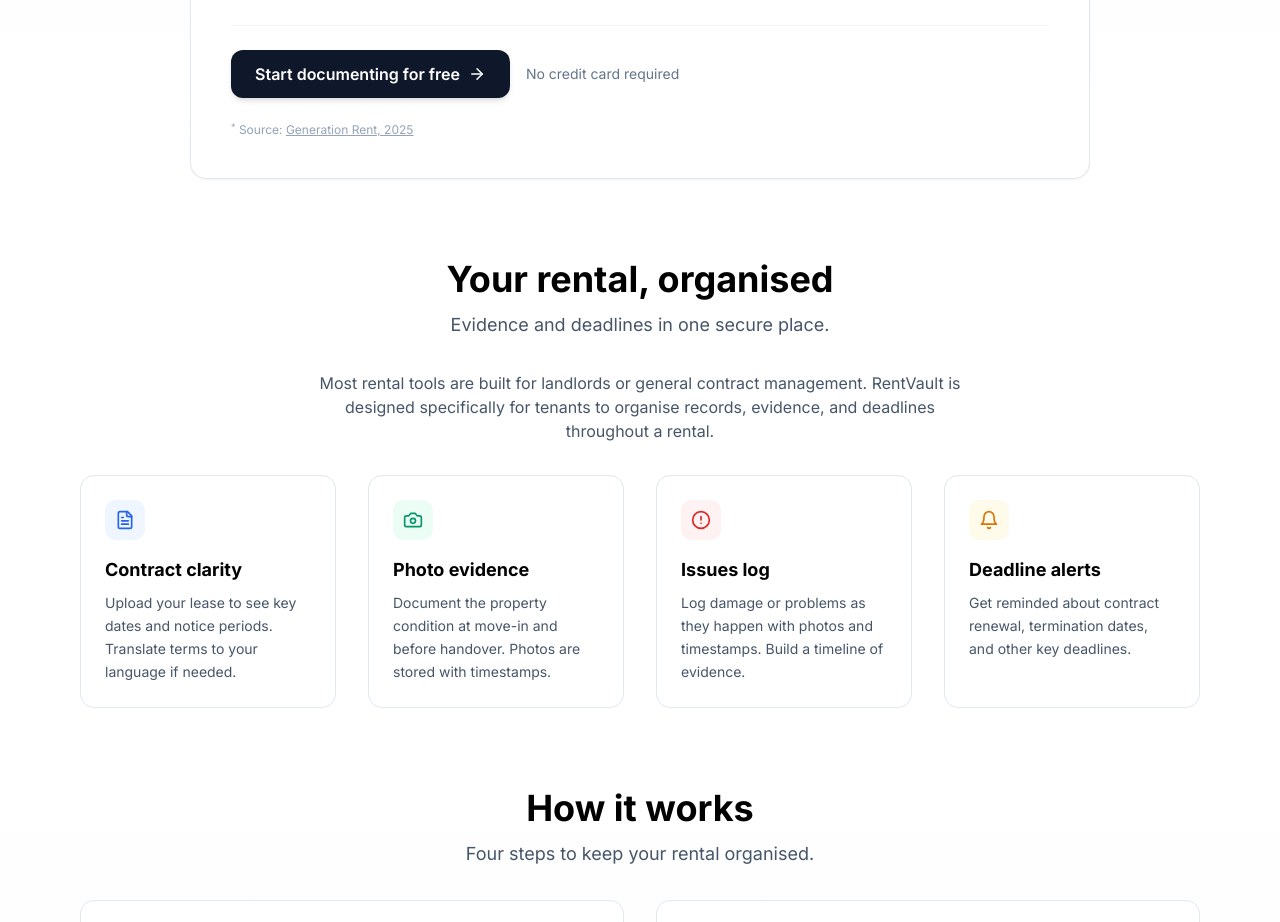
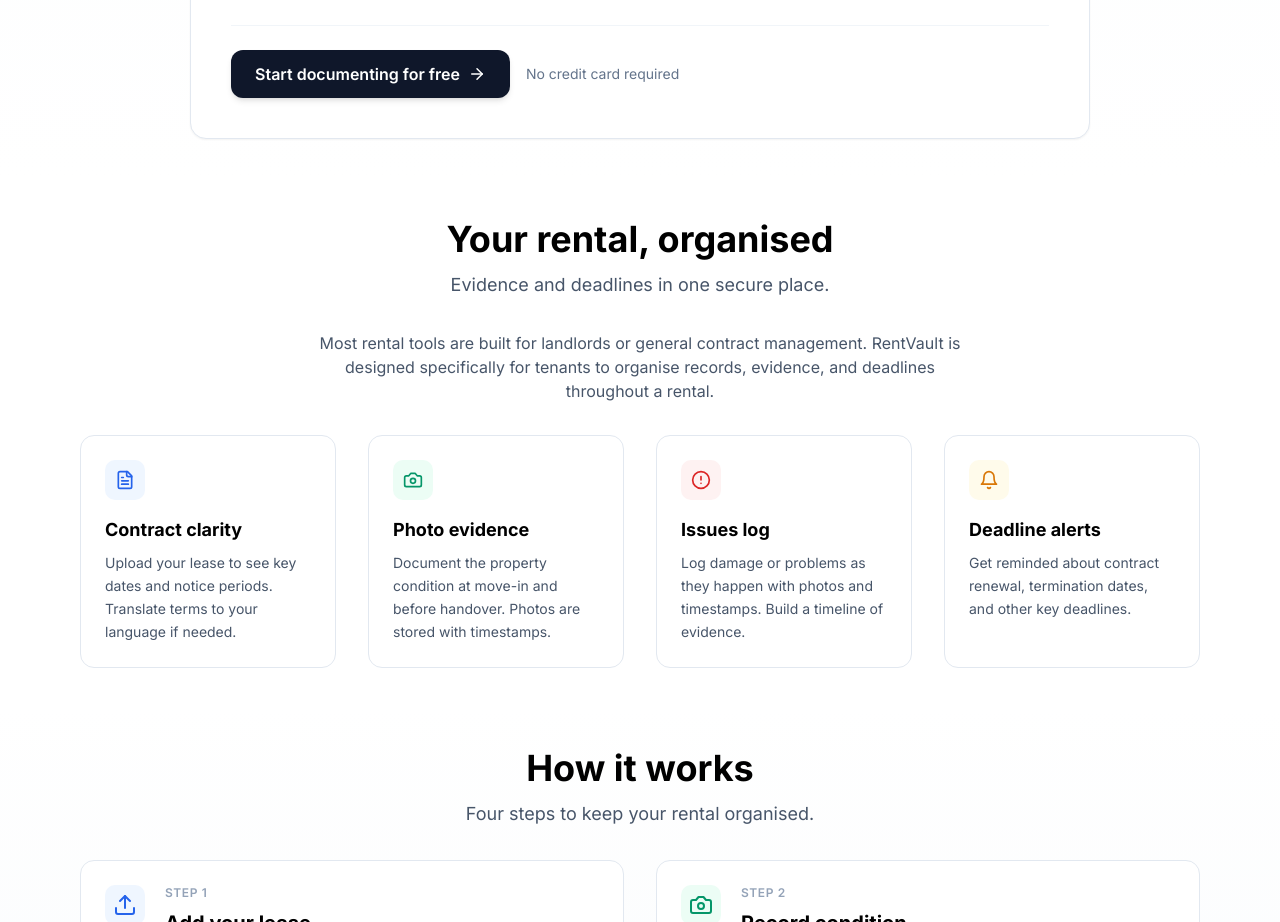
Before and after one commit to pipiagiorgi-rgb/guard-rent, a Next.js app: page / in a window 1280 px wide. Shown: the part 2660-3582 px from the top of the page. Built offline with nearby package versions, Linux system fonts and the light colour scheme; no server answers.

Commit message:
Remove orphaned Source footnote from homepage

```diff
--- a/src/app/page.tsx
+++ b/src/app/page.tsx
@@ -203,19 +203,6 @@ export default function Home() {
                                 </Link>
                                 <span className="text-sm text-slate-500">No credit card required</span>
                             </div>
-
-                            {/* Source footnote */}
-                            <p className="text-xs text-slate-400 mt-6">
-                                <sup>*</sup> Source:{' '}
-                                <a
-                                    href="https://www.generationrent.org/"
-                                    target="_blank"
-                                    rel="noopener noreferrer"
-                                    className="underline hover:text-slate-600"
-                                >
-                                    Generation Rent, 2025
-                                </a>
-                            </p>
                         </div>
                     </div>
                 </section>
```
